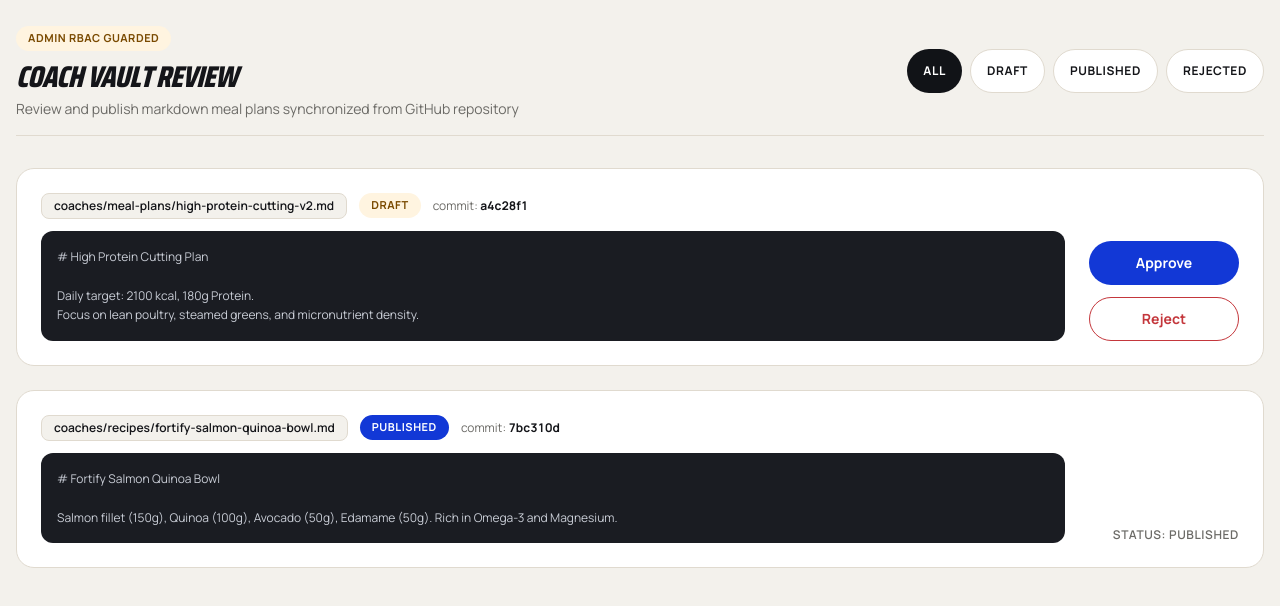
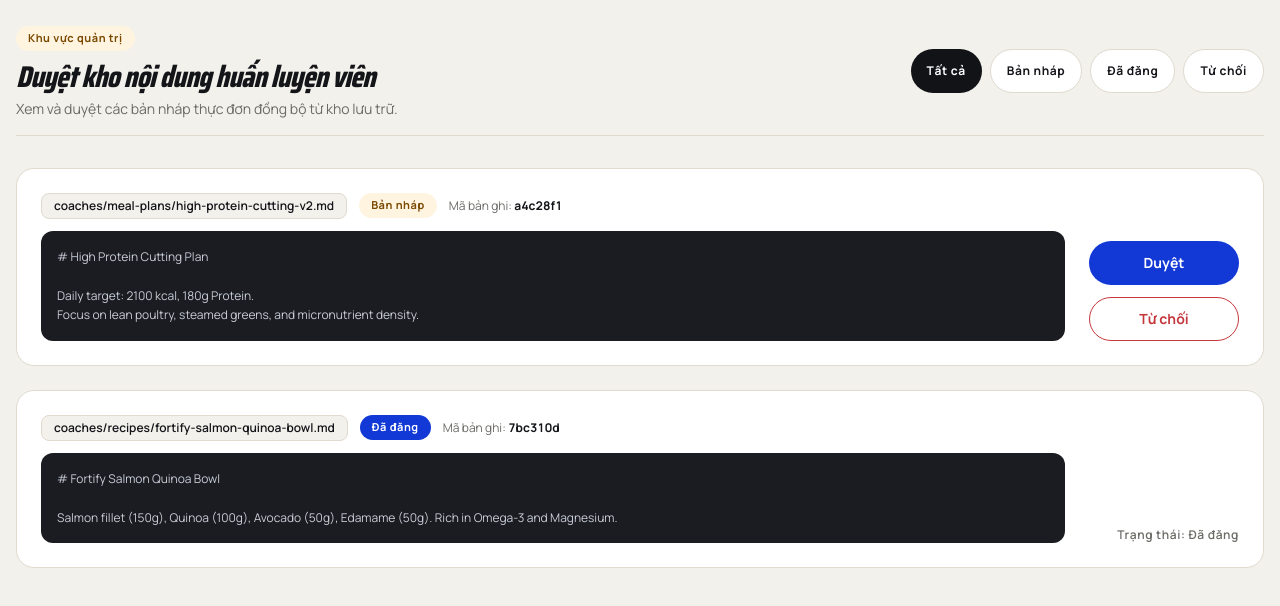
Before and after one commit to DongDuong2001/nutrition-fortifykitchen, a Next.js app in the folder apps/web/: page /admin/review in a window 1280 px wide. Shown: the top 606 px of the page. Built offline with nearby package versions, Linux system fonts and the light colour scheme.

Commit message:
ag-12: item 3 - translate admin review UI strings to Vietnamese sentence case

```diff
--- a/apps/web/app/admin/review/page.tsx
+++ b/apps/web/app/admin/review/page.tsx
@@ -30,9 +30,22 @@ const SAMPLE_DRAFTS: CoachDraft[] = [
   },
 ];
 
+const FILTER_LABELS: Record<"all" | CoachDraft["status"], string> = {
+  all: "Tất cả",
+  draft: "Bản nháp",
+  published: "Đã đăng",
+  rejected: "Từ chối",
+};
+
+const STATUS_LABELS: Record<CoachDraft["status"], string> = {
+  draft: "Bản nháp",
+  published: "Đã đăng",
+  rejected: "Từ chối",
+};
+
 export default function AdminReviewPage() {
   const [drafts, setDrafts] = useState<CoachDraft[]>(SAMPLE_DRAFTS);
-  const [filter, setFilter] = useState<string>("all");
+  const [filter, setFilter] = useState<"all" | CoachDraft["status"]>("all");
 
   const handleUpdateStatus = (id: string, newStatus: "published" | "rejected") => {
     setDrafts((prev) =>
@@ -47,32 +60,32 @@ export default function AdminReviewPage() {
       {/* Page Header */}
       <div className="flex flex-col justify-between gap-4 border-b border-card-border pb-4 sm:flex-row sm:items-center">
         <div>
-          <div className="mb-2 inline-flex items-center rounded-full bg-warning-bg px-3 py-1 text-[11px] font-bold uppercase tracking-wider text-warning-text">
-            Admin RBAC Guarded
+          <div className="mb-2 inline-flex items-center rounded-full bg-warning-bg px-3 py-1 text-[11px] font-bold tracking-wider text-warning-text">
+            Khu vực quản trị
           </div>
-          <h1 className="m-0 font-display text-3xl font-extrabold uppercase italic tracking-tight text-text">
-            Coach Vault Review
+          <h1 className="m-0 font-display text-3xl font-extrabold italic tracking-tight text-text">
+            Duyệt kho nội dung huấn luyện viên
           </h1>
           <p className="mt-1 text-sm text-secondary">
-            Review and publish markdown meal plans synchronized from GitHub repository
+            Xem và duyệt các bản nháp thực đơn đồng bộ từ kho lưu trữ.
           </p>
         </div>
 
         {/* Filter Tabs */}
-        <div className="flex flex-wrap items-center gap-2" role="group" aria-label="Filter drafts">
-          {["all", "draft", "published", "rejected"].map((tab) => (
+        <div className="flex flex-wrap items-center gap-2" role="group" aria-label="Lọc bản nháp">
+          {(["all", "draft", "published", "rejected"] as const).map((tab) => (
             <button
               key={tab}
               type="button"
               aria-pressed={filter === tab}
               onClick={() => setFilter(tab)}
-              className={`min-h-[44px] cursor-pointer rounded-full px-4 text-xs font-bold uppercase tracking-wider transition-transform duration-150 active:scale-[0.97] motion-reduce:transition-none ${
+              className={`min-h-[44px] cursor-pointer rounded-full px-4 text-xs font-bold tracking-wider transition-transform duration-150 active:scale-[0.97] motion-reduce:transition-none ${
                 filter === tab
                   ? "border-0 bg-ink text-on-dark"
                   : "border border-card-border bg-card text-text hover:bg-page"
               }`}
             >
-              {tab}
+              {FILTER_LABELS[tab]}
             </button>
           ))}
         </div>
@@ -91,7 +104,7 @@ export default function AdminReviewPage() {
                   {draft.file_path}
                 </span>
                 <span
-                  className={`rounded-full px-3 py-1 text-[11px] font-bold uppercase tracking-wider ${
+                  className={`rounded-full px-3 py-1 text-[11px] font-bold tracking-wider ${
                     draft.status === "published"
                       ? "bg-blue text-on-accent"
                       : draft.status === "rejected"
@@ -99,10 +112,10 @@ export default function AdminReviewPage() {
                       : "bg-warning-bg text-warning-text"
                   }`}
                 >
-                  {draft.status}
+                  {STATUS_LABELS[draft.status]}
                 </span>
                 <span className="text-xs text-secondary tabular-nums">
-                  commit: <strong className="text-text">{draft.commit_hash}</strong>
+                  Mã bản ghi: <strong className="text-text">{draft.commit_hash}</strong>
                 </span>
               </div>
 
@@ -119,20 +132,20 @@ export default function AdminReviewPage() {
                     onClick={() => handleUpdateStatus(draft.id, "published")}
                     className="min-h-[44px] w-full cursor-pointer rounded-full border-0 bg-blue px-4 text-sm font-bold text-on-accent transition-transform duration-150 active:scale-[0.97] motion-reduce:transition-none"
                   >
-                    Approve
+                    Duyệt
                   </button>
                   <button
                     type="button"
                     onClick={() => handleUpdateStatus(draft.id, "rejected")}
                     className="min-h-[44px] w-full cursor-pointer rounded-full border border-destructive-text bg-card px-4 text-sm font-bold text-destructive-text transition-transform duration-150 active:scale-[0.97] motion-reduce:transition-none"
                   >
-                    Reject
+                    Từ chối
                   </button>
                 </>
               )}
               {draft.status !== "draft" && (
-                <div className="self-center text-xs font-semibold uppercase tracking-wider text-secondary md:self-end">
-                  Status: {draft.status}
+                <div className="self-center text-xs font-semibold tracking-wider text-secondary md:self-end">
+                  Trạng thái: {STATUS_LABELS[draft.status]}
                 </div>
               )}
             </div>
```
